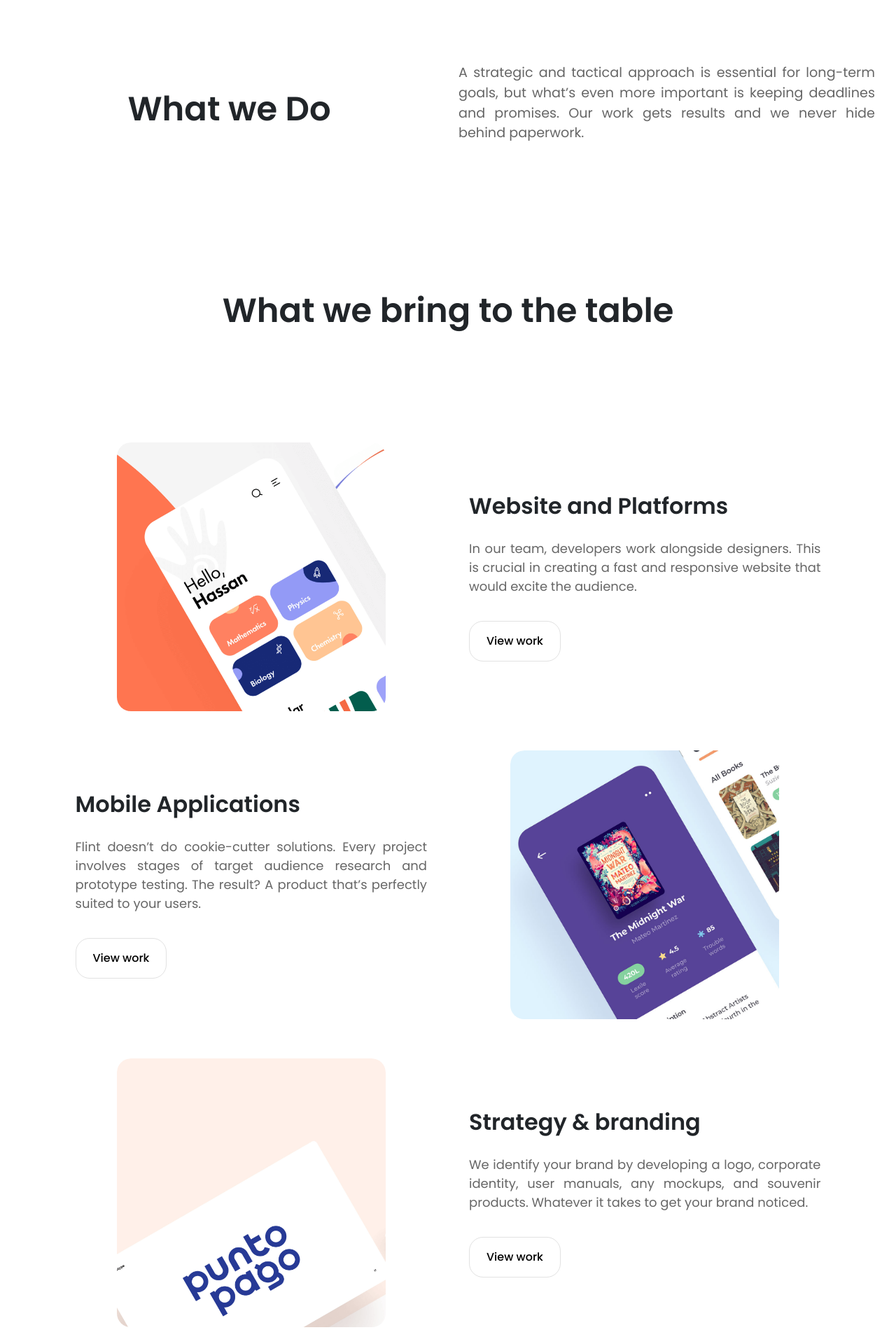
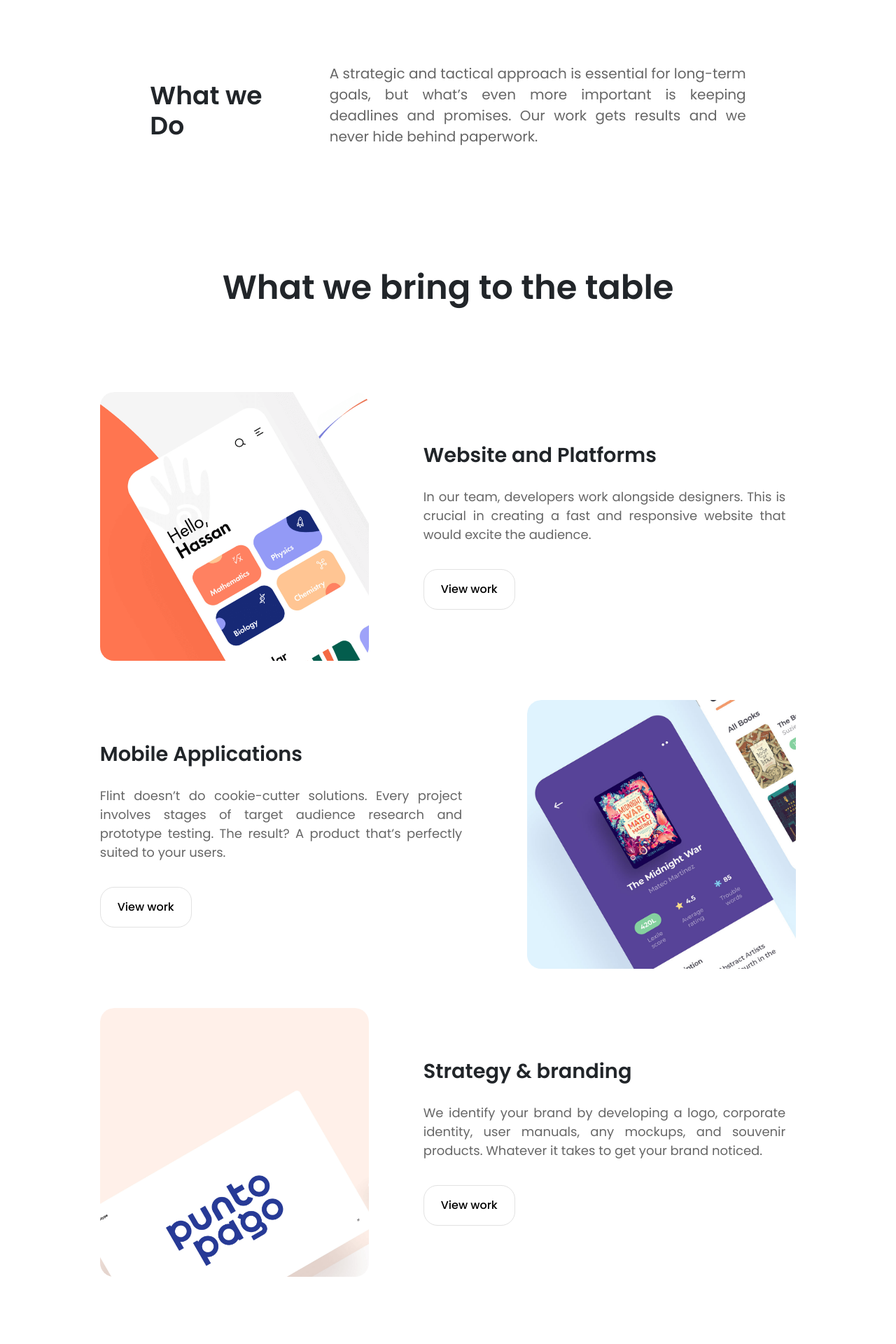
Before and after one commit to Maxx058/Flint, a PHP site: page /services.html in a window 1280 px wide. Shown: the part 918-2838 px from the top of the page at 70% size. Run offline with PHP 8.4, Linux system fonts and the light colour scheme.

Commit message:
Update Layout and fix spacing

```diff
--- a/css/services.css
+++ b/css/services.css
@@ -1,5 +1,4 @@
 @import url("https://fonts.googleapis.com/css2?family=Poppins:wght@400;500;600;700&display=swap");
-
 * {
     box-sizing: border-box;
     margin: 0;
@@ -19,6 +18,7 @@ a {
     text-decoration: none;
 }
 
+
 /* opening of Section 1 */
 
 .heading {
@@ -29,9 +29,12 @@ a {
     justify-self: center;
 }
 
+
 /* closing of Section 1 */
 
+
 /* opening of video container */
+
 .video-container {
     max-width: 90%;
     margin-top: 5em;
@@ -45,7 +48,9 @@ a {
     max-width: 90%;
 }
 
+
 /* closing of video container */
+
 
 /* opening of what we do */
 
@@ -55,25 +60,28 @@ a {
     justify-content: center !important;
     align-items: center;
     margin-top: 5em;
+    column-gap: 48px;
 }
 
 .whatwedo-heading {
-  font-size: 3em;
+    font-size: 36px;
     font-weight: 600;
     /* max-width: 100%; */
     justify-self: center;
-  text-align: center;
+    text-align: start;
     margin: 1em 0em;
 }
 
 .whatwedo-body {
-  font-size: 1.2em;
+    font-size: 20px;
     color: #666666;
-  text-align:justify;
+    text-align: justify;
     max-width: 100%;
 }
 
+
 /* closing of what we do */
+
 
 /* opening of service briefs */
 
@@ -92,7 +100,7 @@ a {
     font-weight: 600;
     text-align: center;
     justify-content: center;
-  margin: 2em 0em;
+    margin: 1.2em 0em;
 }
 
 .service-briefs-container {
@@ -102,7 +110,12 @@ a {
     align-items: center;
     flex-direction: row;
     max-width: 90%;
+    column-gap: 48px;
     /* gap: 120px; */
+}
+
+.service-briefs-img-container {
+    max-width: fit-content !important;
 }
 
 .service-image {
@@ -135,7 +148,8 @@ a {
 }
 
 .service-description-heading {
-  font-size: 2em;
+    font-size: 1.8em;
+    padding-left: 0px !important;
     font-weight: 600;
 }
 
@@ -143,8 +157,12 @@ a {
     font-size: 18px;
     color: #666;
     max-width: 90%;
+    padding-left: 0px !important;
     text-align: justify;
+}
 
+.service-description-body+.col-12 {
+    padding-left: 0px !important;
 }
 
 .service-description-button {
@@ -165,7 +183,9 @@ a {
     background-position: 0% 100%;
 }
 
+
 /* closing of service briefs */
+
 
 /* opening of working benefits */
 
@@ -193,6 +213,7 @@ a {
     margin-top: 3em;
     max-width: 95%;
 }
+
 .working-benefits-item {
     margin-top: 3em;
     max-width: 100%;
@@ -215,4 +236,5 @@ a {
     margin-right: 2em;
 }
 
+
 /* closing of working benefits */
--- a/services.html
+++ b/services.html
@@ -7,8 +7,7 @@
     <meta name="viewport" content="width=device-width, initial-scale=1.0" />
     <link rel="stylesheet" href="/css/services.css" />
     <link rel="stylesheet" href="/css/style.css" />
-  <link rel="stylesheet" href="https://cdn.jsdelivr.net/npm/bootstrap@4.1.3/dist/css/bootstrap.min.css"
-    integrity="sha384-MCw98/SFnGE8fJT3GXwEOngsV7Zt27NXFoaoApmYm81iuXoPkFOJwJ8ERdknLPMO" crossorigin="anonymous">
+    <link rel="stylesheet" href="https://cdn.jsdelivr.net/npm/bootstrap@4.1.3/dist/css/bootstrap.min.css" integrity="sha384-MCw98/SFnGE8fJT3GXwEOngsV7Zt27NXFoaoApmYm81iuXoPkFOJwJ8ERdknLPMO" crossorigin="anonymous">
     <title>Services</title>
 </head>
 
@@ -18,8 +17,7 @@
         <nav class="navbar navbar-expand-xl navbar-light p-0">
             <div class="container-fluid">
                 <a href="index.html" class="navbar-brand align-items-baseline mt-2">FlinT.</a>
-        <button class="navbar-toggler hamburger" type="button" data-toggle="collapse" data-target="#main_nav"
-          aria-controls="main_nav" aria-expanded="false" aria-label="Toggle navigation">
+                <button class="navbar-toggler hamburger" type="button" data-toggle="collapse" data-target="#main_nav" aria-controls="main_nav" aria-expanded="false" aria-label="Toggle navigation">
           <span class="navbar-toggler-icon"></span>
         </button>
                 <div class="navbar-collapse collapse" id="main_nav">
@@ -28,8 +26,7 @@
                         <li class="nav-item"><a href="work.html" class="nav-link">Work</a></li>
                         <li class="nav-item"><a href="about.html" class="nav-link">About</a></li>
                     </ul>
-          <li class="nav-item d-flex align-items-center p-xl my-md-2"> <a href="form.html"
-              class="nav-cta nav-link btn">Get in Touch</a></li>
+                    <li class="nav-item d-flex align-items-center p-xl my-md-2"> <a href="form.html" class="nav-cta nav-link btn">Get in Touch</a></li>
                 </div>
             </div>
         </nav>
@@ -41,7 +38,8 @@
     <!--Opening of Section 1-->
     <div class="container-fluid">
         <div class="row">
-  <div class="heading col-12 mx-auto">Going beyond what's possible</div></div>
+            <div class="heading col-12 mx-auto">Going beyond what's possible</div>
+        </div>
     </div>
 
     <!--Closing of Section 1-->
@@ -58,11 +56,9 @@
     <!-- opening of what we do -->
     <div class="container-fluid">
         <div class="whatwedo row mx-auto">
-    <h2 class="whatwedo-heading col-xl-6  col-lg-6 col-md-6 col-sm-12">What we Do</h2>
+            <h2 class="whatwedo-heading col-lg-2 col-md-2 col-sm-12">What we Do</h2>
             <p class="whatwedo-body col-xl-6 col-lg-6 col-md-6 col-sm-12">
-      A strategic and tactical approach is essential for long-term goals, but
-      what’s even more important is keeping deadlines and promises. Our work
-      gets results and we never hide behind paperwork.
+                A strategic and tactical approach is essential for long-term goals, but what’s even more important is keeping deadlines and promises. Our work gets results and we never hide behind paperwork.
             </p>
         </div>
     </div>
@@ -73,19 +69,19 @@
     <div class="container-fluid">
         <div class="service-briefs">
             <div class="row mx-auto">
-    <p class="service-briefs-heading col-12">What we bring to the table</p></div>
+                <p class="service-briefs-heading col-12">What we bring to the table</p>
+            </div>
 
             <!-- service item 1 - website -->
 
             <div class="service-briefs-container row mx-auto">
-      <div class="col-xl-6 col-lg-6 col-md-6 col-sm-12 mx-auto">
-      <div class="service-image-container mx-auto"><img class="service-image" src="/images/Project1.jpg" alt="#" /></div></div>
-      <div class="service-container-description col-xl-6 col-lg-6 col-md-6 col-sm-12 row mx-auto">
+                <div class="service-briefs-img-container  col-xl-6 col-lg-6 col-md-6 col-sm-12">
+                    <div class="service-image-container mx-auto"><img class="service-image" src="/images/Project1.jpg" alt="#" /></div>
+                </div>
+                <div class="service-container-description col-xl-6 col-lg-6 col-md-6 col-sm-12 row">
                     <h2 class="service-description-heading col-12 mx-auto">Website and Platforms</h2>
                     <p class="service-description-body col-12 mx-auto">
-          In our team, developers work alongside designers. This is crucial in
-          creating a fast and responsive website that would excite the
-          audience.
+                        In our team, developers work alongside designers. This is crucial in creating a fast and responsive website that would excite the audience.
                     </p>
                     <div class="col-12 mx-auto"><button class="service-description-button">View work</button></div>
                 </div>
@@ -94,32 +90,30 @@
 
             <!-- service item 2 - mobile apps -->
             <div class="service-briefs-container row mx-auto">
-      <div class="service-container-description col-xl-6 col-lg-6 col-md-6 col-sm-12 row order-1 order-md-1 order-sm-12 mx-auto">
+                <div class="service-container-description col-xl-6 col-lg-6 col-md-6 col-sm-12 row order-1 order-md-1 order-sm-12 ">
                     <h2 class="service-description-heading col-12 mx-auto">Mobile Applications</h2>
                     <p class="service-description-body col-12 mx-auto">
-          Flint doesn’t do cookie-cutter solutions. Every project involves
-          stages of target audience research and prototype testing.
-          The result? A product that’s perfectly suited to your users.
+                        Flint doesn’t do cookie-cutter solutions. Every project involves stages of target audience research and prototype testing. The result? A product that’s perfectly suited to your users.
                     </p>
                     <div class="col-12 mx-auto">
                         <button class="service-description-button">View work</button></div>
                 </div>
-      <div class="col-xl-6 col-lg-6 col-md-6 col-sm-12 mx-auto order-12 order-md-2 order-sm-1">
-      <div class="service-image-container mx-auto"><img class="service-image" src="/images/project6.jpg" alt="#" /></div></div>
+                <div class="service-briefs-img-container col-xl-6 col-lg-6 col-md-6 col-sm-12 order-12 order-md-2 order-sm-1">
+                    <div class="service-image-container"><img class="service-image" src="/images/project6.jpg" alt="#" /></div>
+                </div>
 
             </div>
             <!-- closing service item 2 - mobile apps -->
 
             <!-- service item 3 - strategy and branding -->
             <div class="service-briefs-container row mx-auto">
-      <div class="col-xl-6 col-lg-6 col-md-6 col-sm-12 row mx-auto">
-      <div class="service-image-container mx-auto"><img class="service-image" src="/images/project3.jpg" alt="#" /></div></div>
-      <div class="service-container-description  col-xl-6 col-lg-6 col-md-6 col-sm-12 row mx-auto">
+                <div class="service-briefs-img-container col-xl-6 col-lg-6 col-md-6 col-sm-12 ">
+                    <div class="service-image-container mx-auto"><img class="service-image" src="/images/project3.jpg" alt="#" /></div>
+                </div>
+                <div class="service-container-description  col-xl-6 col-lg-6 col-md-6 col-sm-12 row ">
                     <h2 class="service-description-heading col-12 mx-auto">Strategy & branding</h2>
                     <p class="service-description-body col-12 mx-auto">
-          We identify your brand by developing a logo,
-          corporate identity, user manuals, any mockups, and souvenir products.
-          Whatever it takes to get your brand noticed.
+                        We identify your brand by developing a logo, corporate identity, user manuals, any mockups, and souvenir products. Whatever it takes to get your brand noticed.
                     </p>
                     <div class="col-12 mx-auto">
                         <button class="service-description-button">View work</button></div>
@@ -133,7 +127,8 @@
     <!-- opening of benefits -->
     <div class="working-benefits container-fluid">
         <div class="row mx-auto">
-    <p class="working-benefits-heading col-12">Benefits of working with us</p></div>
+            <p class="working-benefits-heading col-12">Benefits of working with us</p>
+        </div>
 
         <div class="working-benefits-container">
             <!-- item 1 -->
@@ -144,9 +139,7 @@
                         TIME ZONES AINT NO THING
                     </h2>
                     <p class="working-benefits-item-body mx-auto">
-          Wherever you are in the world, you’ll feel like we’re right around
-          the corner. With 10 years of experience, our business processes are
-          seamless and time differences don’t matter.
+                        Wherever you are in the world, you’ll feel like we’re right around the corner. With 10 years of experience, our business processes are seamless and time differences don’t matter.
                     </p>
                 </div>
                 <!-- item 1 -->
@@ -158,8 +151,7 @@
                         FULL SPECTRUM OF SERVICES
                     </h2>
                     <p class="working-benefits-item-body mx-auto">
-          Any solution your business needs,we’re on it: creating logos, development,
-          interface design prior to development, technical support, and marketing.
+                        Any solution your business needs,we’re on it: creating logos, development, interface design prior to development, technical support, and marketing.
                     </p>
                 </div>
             </div>
@@ -171,9 +163,7 @@
                     <img class="working-benefits-item-icon" src="/images/flash.svg" alt="#" />
                     <h2 class="working-benefits-item-heading mx-auto">IMPOSSIBLE? WE'RE ON IT</h2>
                     <p class="working-benefits-item-body mx-auto">
-          “Impossible” simply does not exist in our vocabulary.
-          We develop products exactly as they were at the design stage,
-          no simplifications, no shortcuts, no BS.
+                        “Impossible” simply does not exist in our vocabulary. We develop products exactly as they were at the design stage, no simplifications, no shortcuts, no BS.
                     </p>
                 </div>
                 <!-- item 3 -->
@@ -183,9 +173,7 @@
                     <img class="working-benefits-item-icon" src="/images/paint.svg" alt="#" />
                     <h2 class="working-benefits-item-heading mx-auto">FLEXIBLE WORK TERMS</h2>
                     <p class="working-benefits-item-body mx-auto">
-          Just like we stick to a fixed budget,
-          we stay within a set Time and Materials framework.
-          Whatever terms we agree to will depend on your project needs.
+                        Just like we stick to a fixed budget, we stay within a set Time and Materials framework. Whatever terms we agree to will depend on your project needs.
                     </p>
                 </div>
             </div>
@@ -228,8 +216,7 @@
                                 <p class="footer-info-group-text">Enquiry@FlinT.com</p>
                             </div>
 
-              <div class="footer-info-group"><img class="footer-info-group-icon"
-                  src="/Images/footerlocationicon.svg"></img>
+                            <div class="footer-info-group"><img class="footer-info-group-icon" src="/Images/footerlocationicon.svg"></img>
                                 <p class="footer-info-group-text">Mumbai, India</p>
                             </div>
 
@@ -283,15 +270,9 @@
     </div>
     </div>
     <!-- closing of footer -->
-  <script src="https://code.jquery.com/jquery-3.3.1.slim.min.js"
-    integrity="sha384-q8i/X+965DzO0rT7abK41JStQIAqVgRVzpbzo5smXKp4YfRvH+8abtTE1Pi6jizo"
-    crossorigin="anonymous"></script>
-  <script src="https://cdn.jsdelivr.net/npm/popper.js@1.14.3/dist/umd/popper.min.js"
-    integrity="sha384-ZMP7rVo3mIykV+2+9J3UJ46jBk0WLaUAdn689aCwoqbBJiSnjAK/l8WvCWPIPm49"
-    crossorigin="anonymous"></script>
-  <script src="https://cdn.jsdelivr.net/npm/bootstrap@4.1.3/dist/js/bootstrap.min.js"
-    integrity="sha384-ChfqqxuZUCnJSK3+MXmPNIyE6ZbWh2IMqE241rYiqJxyMiZ6OW/JmZQ5stwEULTy"
-    crossorigin="anonymous"></script>
+    <script src="https://code.jquery.com/jquery-3.3.1.slim.min.js" integrity="sha384-q8i/X+965DzO0rT7abK41JStQIAqVgRVzpbzo5smXKp4YfRvH+8abtTE1Pi6jizo" crossorigin="anonymous"></script>
+    <script src="https://cdn.jsdelivr.net/npm/popper.js@1.14.3/dist/umd/popper.min.js" integrity="sha384-ZMP7rVo3mIykV+2+9J3UJ46jBk0WLaUAdn689aCwoqbBJiSnjAK/l8WvCWPIPm49" crossorigin="anonymous"></script>
+    <script src="https://cdn.jsdelivr.net/npm/bootstrap@4.1.3/dist/js/bootstrap.min.js" integrity="sha384-ChfqqxuZUCnJSK3+MXmPNIyE6ZbWh2IMqE241rYiqJxyMiZ6OW/JmZQ5stwEULTy" crossorigin="anonymous"></script>
 </body>
 
 </html>
```
Also changed, not shown: css/about.css (+19 -15 lines). Lines whose indentation alone changed are shown as unchanged.
